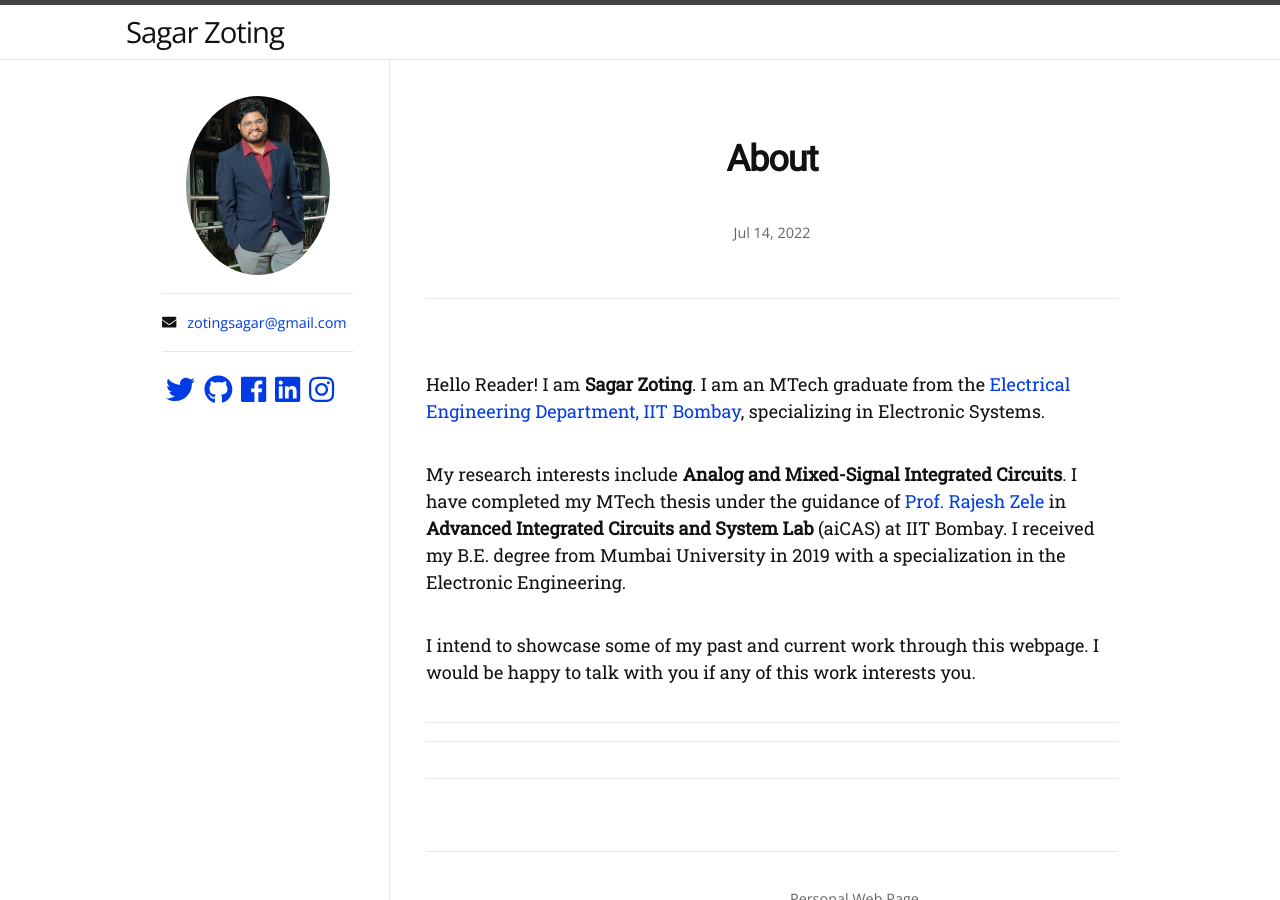
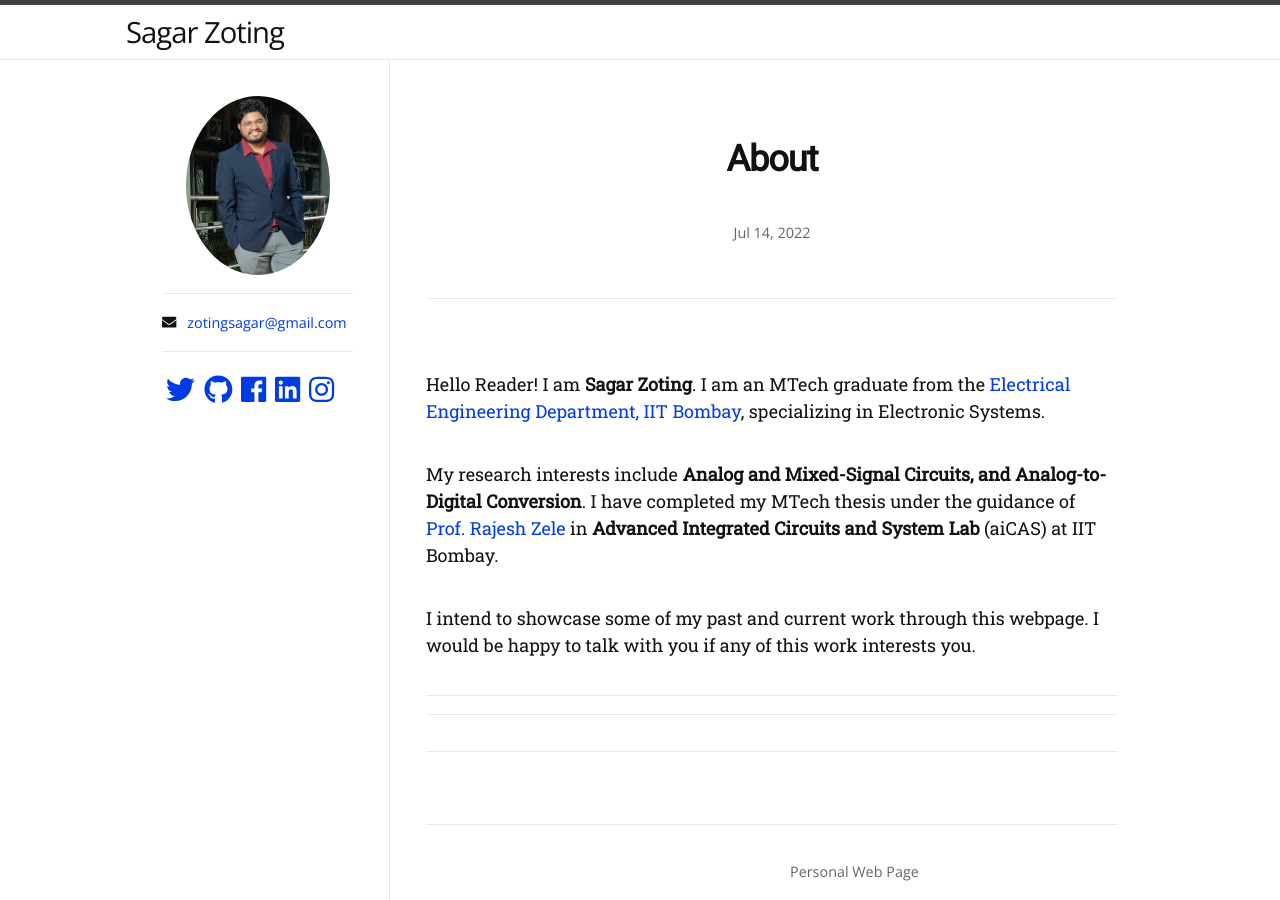
Before and after one commit to zotingsagar/zotingsagar.github.io, a Jekyll site: the page built from _posts/2022-07-14-About.md, in a window 1280 px wide. Built offline with Jekyll 4.4.1, drawn with Linux system fonts in a browser that asks for light colours; nearby versions of some CDN libraries; some web fonts are replaced.

Commit message:
Update 2022-07-14-About.md

```diff
--- a/_posts/2022-07-14-About.md
+++ b/_posts/2022-07-14-About.md
@@ -5,11 +5,11 @@ layout: post
 
 
   {% comment %}
- Applications of the interest include high speed converters and low power circuits for the machine learning application.
+ Applications of the interest include high speed converters and low power circuits for the machine learning application.I received my B.E. degree from Mumbai University in 2019 with a specialization in Electronic Engineering.
 {% endcomment %}
 
 
-  My research interests include **Analog and Mixed-Signal Integrated Circuits**. I have completed my MTech thesis under the guidance of [Prof. Rajesh Zele](http://www.ee.iitb.ac.in/~zelerajesh/index.php) in **Advanced Integrated Circuits and System Lab** (aiCAS) at IIT Bombay. I received my B.E. degree from Mumbai University in 2019 with a specialization in the Electronic Engineering.
+  My research interests include **Analog and Mixed-Signal Circuits, and Analog-to-Digital Conversion**. I have completed my MTech thesis under the guidance of [Prof. Rajesh Zele](http://www.ee.iitb.ac.in/~zelerajesh/index.php) in **Advanced Integrated Circuits and System Lab** (aiCAS) at IIT Bombay.
 
 
  I intend to showcase some of my past and current work through this webpage. I would be happy to talk with you if any of this work interests you.
```
